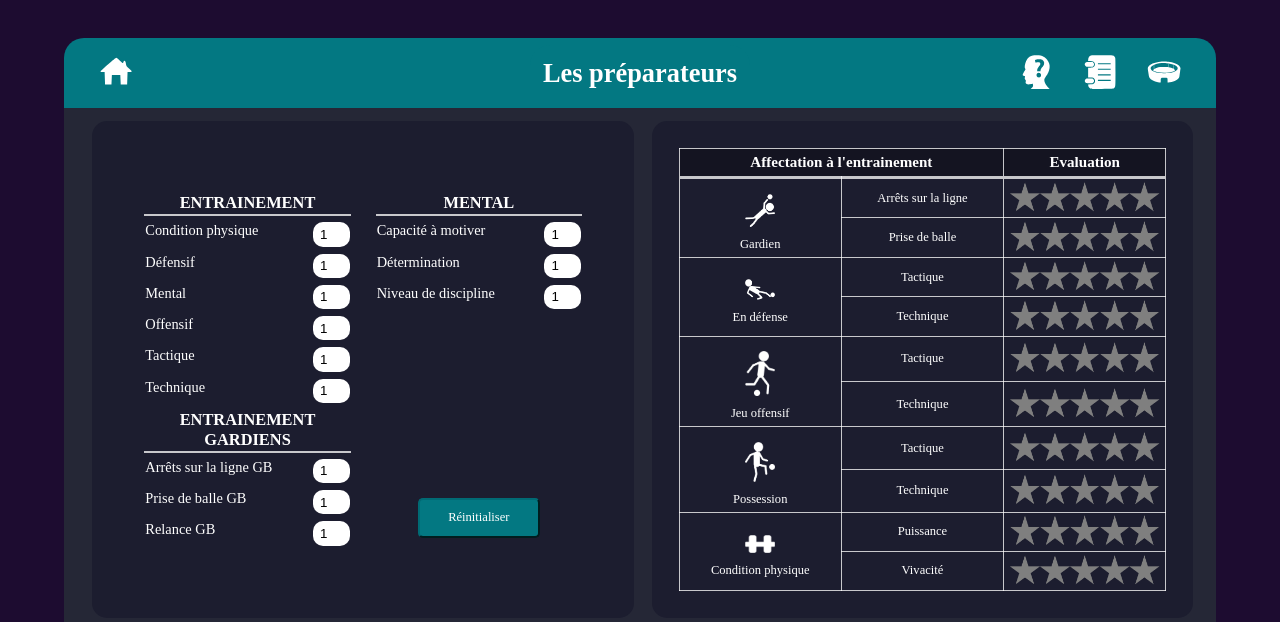
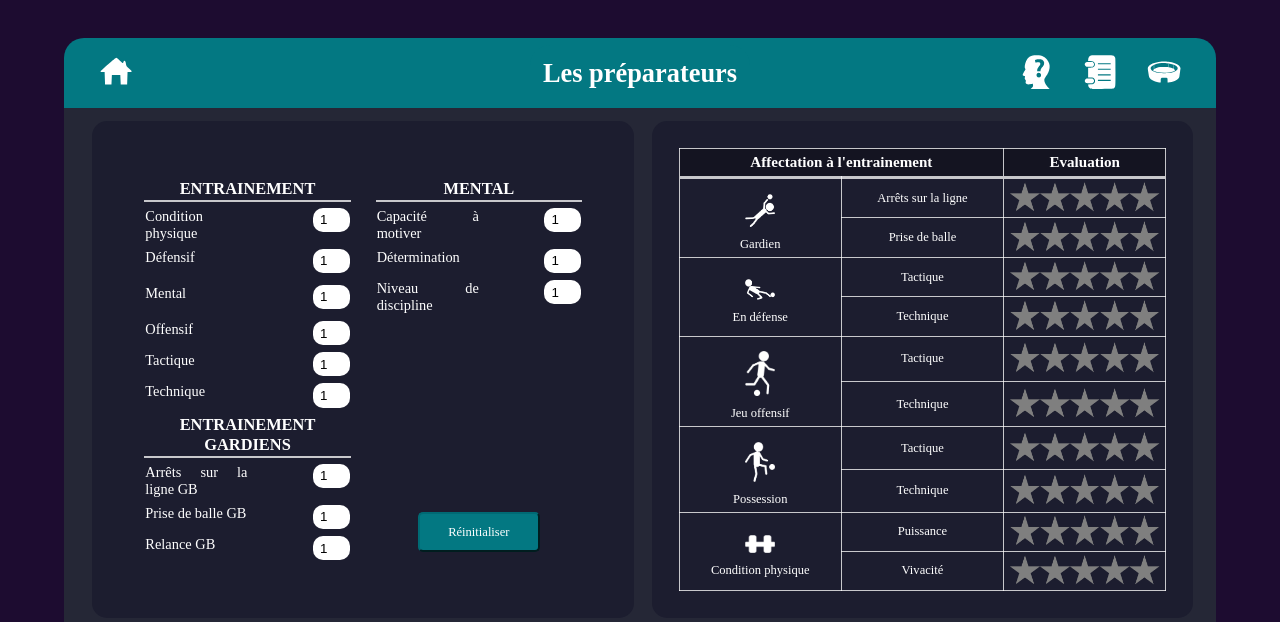
Before and after one commit to Gilgiltsu/FMTools, a plain HTML site: page prepa/index.html in a window 1280 px wide. Shown: the top 622 px of the page. Drawn offline with Linux system fonts and the light colour scheme; a web font is replaced by a local one.

Commit message:
Update style.css

```diff
--- a/prepa/style.css
+++ b/prepa/style.css
@@ -59,6 +59,7 @@ button:hover {
 
 
 .formulaire {
+  text-align: justify;
   margin: auto ;
   color: rgb(255, 255, 255);
   font-size: calc(5px + 1.3vw);
@@ -66,8 +67,9 @@ button:hover {
 }
 
 label {
-  width: 68%;
-  display: inline-block;
+  width: 50%;
+  display: flex;
+  float: left;
   white-space: pre-line;
 }
 
```
